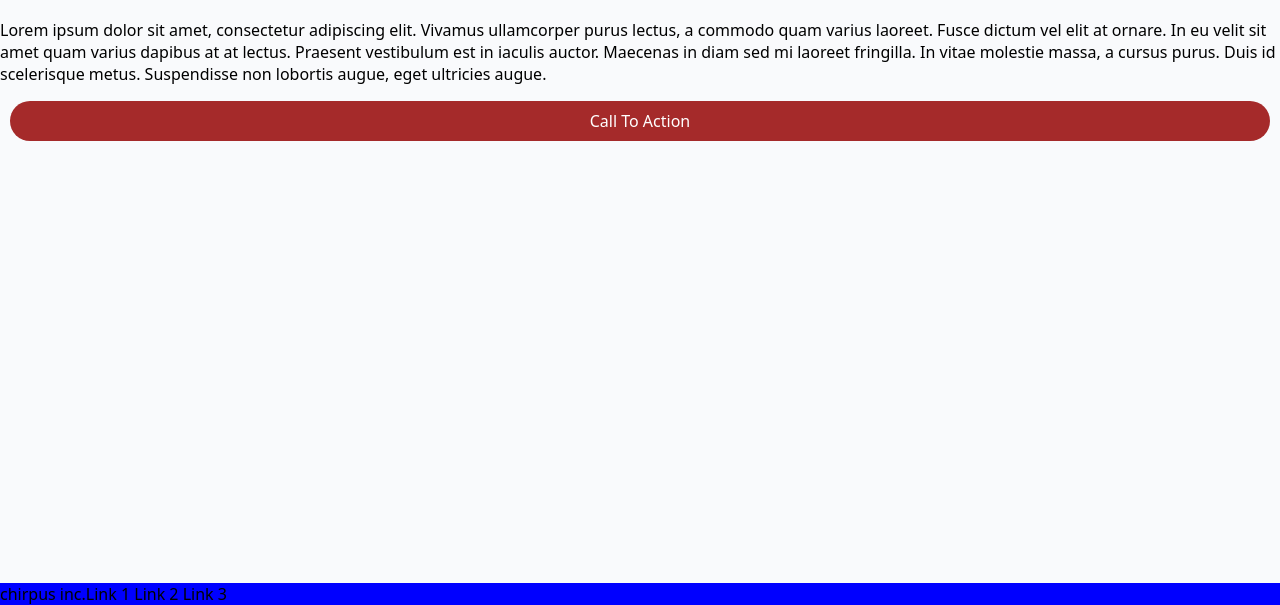
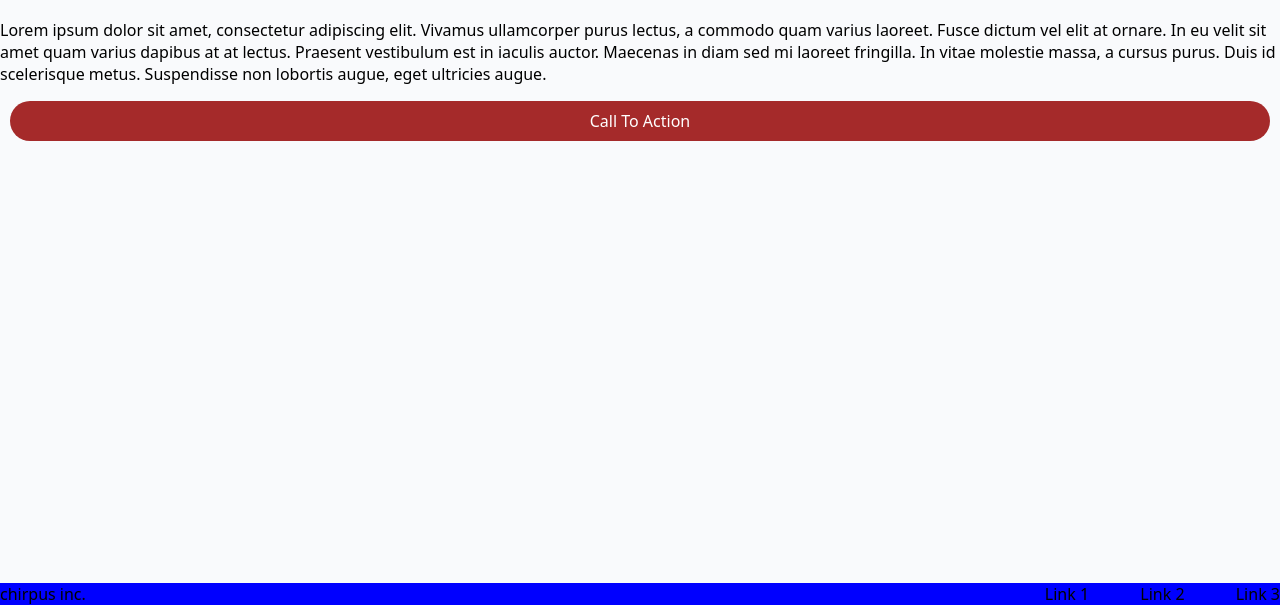
Before and after one commit to Brett-Jones/GC_Labs, a plain HTML site: page lab-3/index.html in a window 1280 px wide. Shown: the part 195-800 px from the top of the page. Drawn offline with Linux system fonts and the light colour scheme.

Commit message:
finished up details, site page is done

```diff
--- a/lab-3/index.css
+++ b/lab-3/index.css
@@ -36,17 +36,25 @@
 
 footer{
     display: flex;
+    flex-direction: row;
     background-color: rgb(247, 193, 162);
     position: fixed;
 	bottom: 0;
     width: 100%;
 }
 
+.chirpus{
+    width:20%
+}
+
 .footer-links{
     display: flex;
-    flex-direction: row;
+    justify-content: flex-end;
+    width: 80%;
+}
 
-
+.links {
+    margin-left: 5%;
 }
 
 
--- a/lab-3/index.html
+++ b/lab-3/index.html
@@ -38,12 +38,12 @@
     <div class="bold-links">Call To Action</div>
 
     <footer>
-        <div>chirpus inc.</div>
-    	<div class="footer-links"> Link 1 Link 2 Link 3</div>
-        <!-- <div class="footer-links">Link 1</div> -->
-        <!-- <div class="footer-links">Link 2</div> -->
-        <!-- <div class="footer-links">Link 3</div> -->
-
+        <div class="chirpus">chirpus inc.</div>
+    	<div class="footer-links">
+        	<div class="links">Link 1</div>
+        	<div class="links">Link 2</div>
+        	<div class="links">Link 3</div>
+    	</div>
     </footer>
 
 </body>
```
